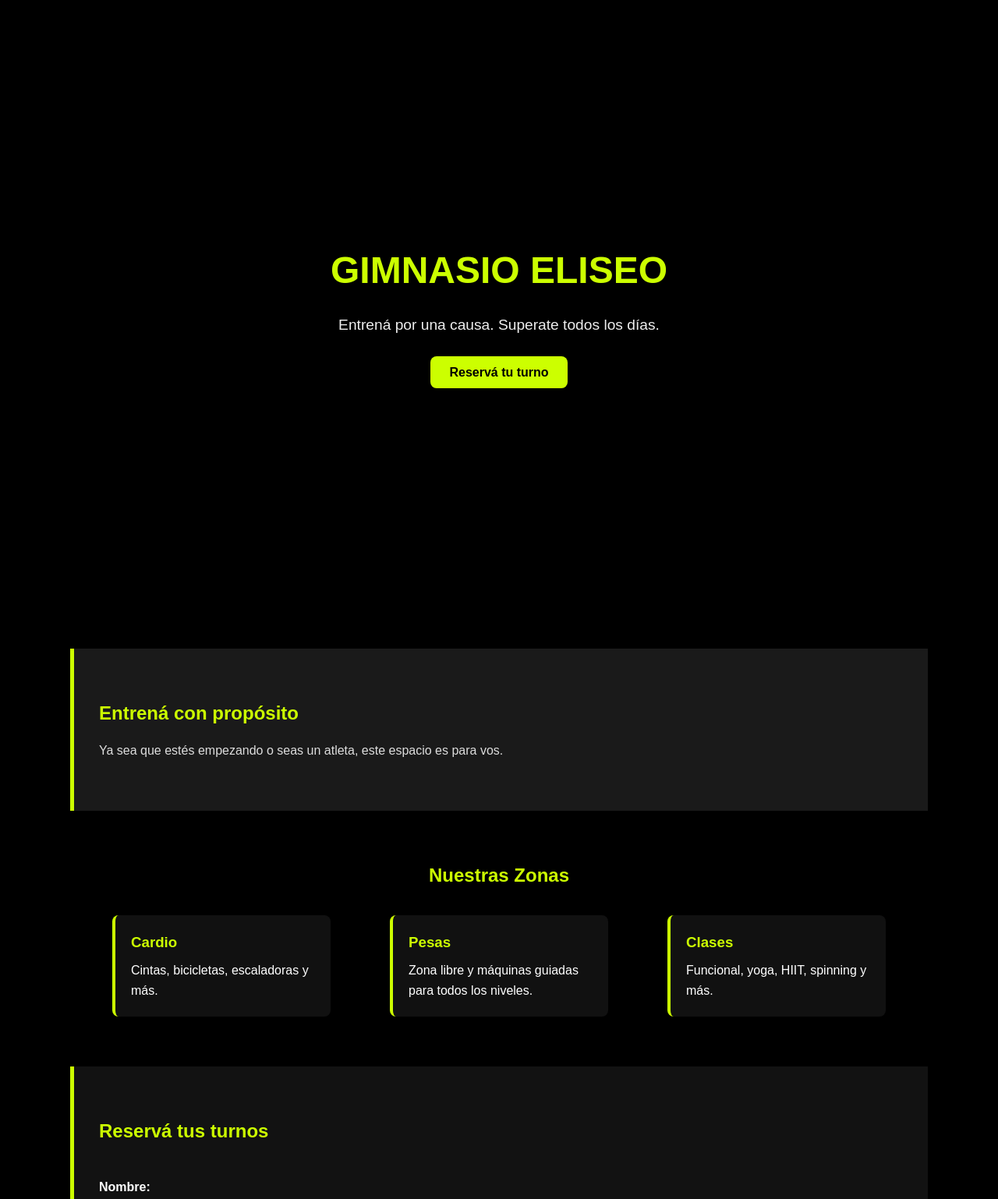
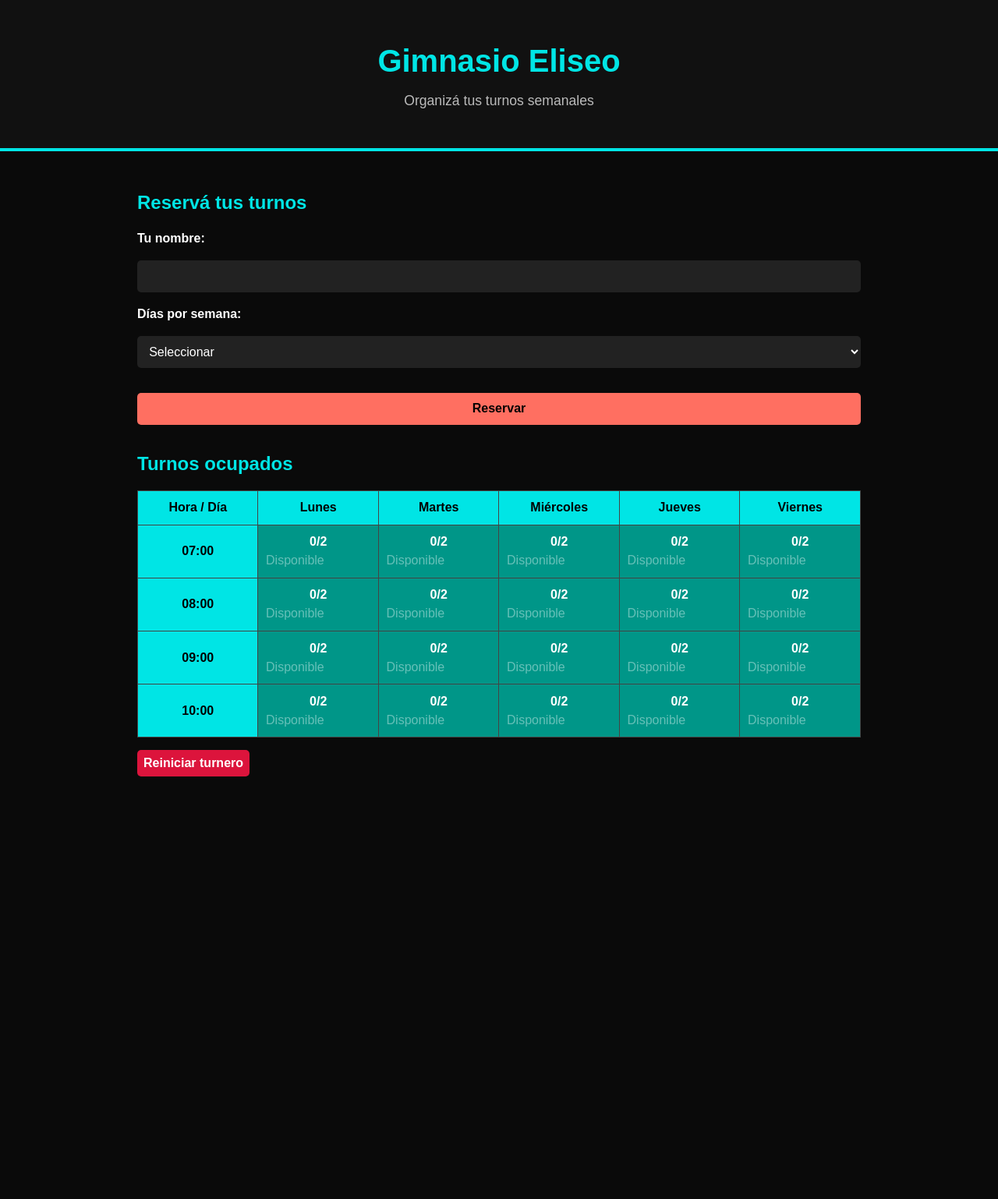
Before and after one commit to Pilita369/simulador-turnos-eliseo, a plain HTML site: page index.html in a window 1280 px wide. Shown: the top 1538 px of the page at 78% size. After the commit the page ends 1044 px from the top, so only its background shows below. Drawn offline with Linux system fonts and the light colour scheme.

Commit message:
mejore el sistema de grilla, ahora hay que volver a armar el html con todas las parte

```diff
--- a/JS/turnos.js
+++ b/JS/turnos.js
@@ -1,3 +1,4 @@
+document.addEventListener("DOMContentLoaded", () => {
   const form = document.getElementById("formTurno");
   const frecuenciaInput = document.getElementById("frecuencia");
   const dinamico = document.getElementById("turnos-dinamicos");
@@ -8,16 +9,17 @@ let turnos = JSON.parse(localStorage.getItem("turnos")) || [];
   const dias = ["Lunes", "Martes", "Miércoles", "Jueves", "Viernes"];
   const horas = ["07:00", "08:00", "09:00", "10:00"];
 
+  // === Generador de campos dinámicos reutilizable ===
   function generarCampos(frecuencia) {
-  dinamico.innerHTML = ""; // Limpiamos primero
+    dinamico.innerHTML = "";
 
     for (let i = 1; i <= frecuencia; i++) {
       const div = document.createElement("div");
       div.classList.add("grupo-turno");
 
-    // Día
       const labelDia = document.createElement("label");
       labelDia.textContent = `Día ${i}:`;
+
       const selectDia = document.createElement("select");
       selectDia.name = `dia${i}`;
       dias.forEach(d => {
@@ -27,9 +29,9 @@ function generarCampos(frecuencia) {
         selectDia.appendChild(opt);
       });
 
-    // Hora
       const labelHora = document.createElement("label");
       labelHora.textContent = `Hora ${i}:`;
+
       const selectHora = document.createElement("select");
       selectHora.name = `hora${i}`;
       horas.forEach(h => {
@@ -39,7 +41,6 @@ function generarCampos(frecuencia) {
         selectHora.appendChild(opt);
       });
 
-    // Agregar al form
       div.appendChild(labelDia);
       div.appendChild(selectDia);
       div.appendChild(labelHora);
@@ -60,74 +61,95 @@ form.addEventListener("submit", (e) => {
     const nombre = document.getElementById("nombre").value.trim();
     const frecuencia = parseInt(frecuenciaInput.value);
 
-  if (!nombre || !frecuencia) return alert("Completa todos los campos");
+    if (!nombre || (frecuencia !== 2 && frecuencia !== 3)) {
+      alert("Completá tus datos correctamente.");
+      return;
+    }
 
-  let nuevosTurnos = [];
+    // Eliminamos primero los turnos del mismo nombre
+    turnos = turnos.filter(t => t.nombre !== nombre);
 
+    const nuevos = [];
     for (let i = 1; i <= frecuencia; i++) {
       const dia = form[`dia${i}`].value;
       const hora = form[`hora${i}`].value;
 
-    const turnoRepetido = turnos.filter(t => t.dia === dia && t.hora === hora);
-
-    if (turnoRepetido.length >= 2) {
-      alert(`El turno del ${dia} a las ${hora} ya está completo.`);
+      const ocupados = turnos.filter(t => t.dia === dia && t.hora === hora);
+      if (ocupados.length >= 2) {
+        alert(`El turno ${dia} ${hora} está lleno.`);
         return;
       }
 
-    nuevosTurnos.push({ nombre, dia, hora });
+      nuevos.push({ nombre, dia, hora });
     }
 
-  // Guardar y actualizar
-  turnos = [...turnos, ...nuevosTurnos];
+    turnos = [...turnos, ...nuevos];
     localStorage.setItem("turnos", JSON.stringify(turnos));
     form.reset();
     dinamico.innerHTML = "";
     generarTabla();
   });
 
-// Genera la tabla visual de turnos ocupados
   function generarTabla() {
+    tablaTurnos.innerHTML = "";
     const tabla = document.createElement("table");
     const thead = document.createElement("thead");
-  const tbody = document.createElement("tbody");
-
-  // Encabezado
     const header = document.createElement("tr");
-  header.innerHTML = "<th>Hora / Día</th>";
-  dias.forEach(d => {
-    const th = document.createElement("th");
-    th.textContent = d;
-    header.appendChild(th);
-  });
+    header.innerHTML = "<th>Hora / Día</th>" + dias.map(d => `<th>${d}</th>`).join("");
     thead.appendChild(header);
 
-  // Cuerpo
-  horas.forEach(hora => {
+    const tbody = document.createElement("tbody");
+    horas.forEach(h => {
       const fila = document.createElement("tr");
-    const thHora = document.createElement("th");
-    thHora.textContent = hora;
-    fila.appendChild(thHora);
+      fila.innerHTML = `<th>${h}</th>`;
+      dias.forEach(d => {
+        const celda = document.createElement("td");
+        const inscritos = turnos.filter(t => t.dia === d && t.hora === h);
 
-    dias.forEach(dia => {
-      const td = document.createElement("td");
+        let contenido = `<strong>${inscritos.length}/2</strong>`;
 
-      const ocupados = turnos.filter(t => t.dia === dia && t.hora === hora);
-      td.textContent = ocupados.length > 0 ? `${ocupados.length} 🧍` : "";
-      td.className = ocupados.length >= 2 ? "ocupado" : "disponible";
+        if (inscritos.length > 0) {
+          contenido += inscritos.map(t => {
+            return `
+              <div>
+                🧍 ${t.nombre}
+                <button onclick="eliminarTurno('${t.dia}', '${t.hora}', '${t.nombre}')" style="color:black;font-weight:bold;background:none;border:none;cursor:pointer;">✖</button>
+              </div>
+            `;
+          }).join("");
+        } else {
+          contenido += "<div style='opacity:0.4;'>Disponible</div>";
+        }
 
-      fila.appendChild(td);
+        celda.innerHTML = contenido;
+        celda.className = inscritos.length >= 2 ? "ocupado" : "disponible";
+        fila.appendChild(celda);
       });
-
       tbody.appendChild(fila);
     });
 
     tabla.appendChild(thead);
     tabla.appendChild(tbody);
-
-  tablaTurnos.innerHTML = ""; // Limpiar tabla anterior
     tablaTurnos.appendChild(tabla);
   }
 
-// Mostrar tabla al cargar
+  window.eliminarTurno = (dia, hora, nombre) => {
+    turnos = turnos.filter(t => !(t.dia === dia && t.hora === hora && t.nombre === nombre));
+    localStorage.setItem("turnos", JSON.stringify(turnos));
     generarTabla();
+  };
+
+  const btnReiniciar = document.getElementById("reiniciarTurnos");
+  if (btnReiniciar) {
+    btnReiniciar.addEventListener("click", () => {
+      if (confirm("¿Estás seguro de que querés borrar todos los turnos?")) {
+        localStorage.removeItem("turnos");
+        turnos = [];
+        generarTabla();
+        alert("Turnero reiniciado.");
+      }
+    });
+  }
+
+  generarTabla();
+});
--- a/index.html
+++ b/index.html
@@ -2,90 +2,46 @@
 <html lang="es">
 <head>
   <meta charset="UTF-8" />
-  <meta name="viewport" content="width=device-width, initial-scale=1.0"/>
-  <title>Gimnasio Eliseo</title>
+  <meta name="viewport" content="width=device-width, initial-scale=1.0" />
+  <title>Turnos Gimnasio Eliseo</title>
   <link rel="stylesheet" href="css/estilos.css" />
 </head>
 <body>
-
-  <!-- 🟡 HERO PRINCIPAL -->
   <header class="hero">
-    <div class="hero-contenido">
-      <h1>Gimnasio Eliseo</h1>
-      <p>Entrená por una causa. Superate todos los días.</p>
-      <a href="#turnos" class="btn-hero">Reservá tu turno</a>
-    </div>
+    <h1>Gimnasio Eliseo</h1>
+    <p>Organizá tus turnos semanales</p>
   </header>
 
   <main class="contenedor">
-
-    <!-- 🟡 SECCIÓN DE INTRODUCCIÓN -->
-    <section class="causa">
-      <h2>Entrená con propósito</h2>
-      <p>Ya sea que estés empezando o seas un atleta, este espacio es para vos.</p>
-    </section>
-
-    <!-- 🟡 SECCIÓN DE AMENITIES -->
-    <section class="amenities">
-      <h2>Nuestras Zonas</h2>
-      <div class="grid-amenities">
-        <div class="item">
-          <h3>Cardio</h3>
-          <p>Cintas, bicicletas, escaladoras y más.</p>
-        </div>
-        <div class="item">
-          <h3>Pesas</h3>
-          <p>Zona libre y máquinas guiadas para todos los niveles.</p>
-        </div>
-        <div class="item">
-          <h3>Clases</h3>
-          <p>Funcional, yoga, HIIT, spinning y más.</p>
-        </div>
-      </div>
-    </section>
-
-    <!-- 🟡 SECCIÓN DE TURNOS -->
-    <section id="turnos" class="turnos">
+    <section class="formulario">
       <h2>Reservá tus turnos</h2>
-
       <form id="formTurno">
-        <label for="nombre">Nombre:</label>
+        <label for="nombre">Tu nombre:</label>
         <input type="text" id="nombre" required />
 
-        <label for="frecuencia">¿Cuántos días por semana vas a venir?</label>
+        <label for="frecuencia">Días por semana:</label>
         <select id="frecuencia" required>
           <option value="">Seleccionar</option>
           <option value="2">2 veces</option>
           <option value="3">3 veces</option>
-          <option value="0">Borrar selección de días</option>
         </select>
 
-        <!-- Acá se agregan dinámicamente los días + horarios -->
         <div id="turnos-dinamicos"></div>
 
         <button type="submit">Reservar</button>
       </form>
     </section>
 
-    <!-- 🟡 SECCIÓN DE GRILLA DE TURNOS -->
-    <section class="grilla-turnos">
-      <h2>Turnos Ocupados</h2>
-
-      <!-- Acá va la tabla generada por JavaScript -->
+    <section class="tabla-turnos">
+      <h2>Turnos ocupados</h2>
       <div id="tabla-turnos"></div>
-
-      <!-- BOTONES DE ADMINISTRACIÓN -->
-      <div class="botones-admin">
-        <button id="reiniciarTurnero">🧹 Reiniciar turnero (eliminar todos)</button>
-        <button id="borrarMisTurnos">🧺 Eliminar mis turnos</button>
-      </div>
     </section>
 
+    <button id="reiniciarTurnos" style="margin-top: 1rem; background-color: crimson; color: white; padding: 0.5rem; border: none; border-radius: 5px; cursor: pointer;">
+  Reiniciar turnero
+</button>
+
   </main>
-
-  <footer class="footer">
-    <p>© 2025 Gimnasio Eliseo. Todos los derechos reservados.</p>
-  </footer>
 
   <script src="JS/turnos.js"></script>
 </body>
--- a/sass/estilos.scss
+++ b/sass/estilos.scss
@@ -1,4 +1,4 @@
-/* === RESET Y FUENTES === */
+/* === ESTILOS GENERALES === */
 * {
   margin: 0;
   padding: 0;
@@ -7,122 +7,41 @@
 
 body {
   font-family: 'Arial', sans-serif;
-  background-color: #000;
-  color: #fff;
-  line-height: 1.6;
+  background-color: #0a0a0a;
+  color: #ffffff;
+  line-height: 1.5;
 }
 
-/* === HERO PRINCIPAL === */
+/* === HERO === */
 .hero {
-  background: url('../img/hero.jpg') no-repeat center center/cover;
-  height: 100vh;
-  display: flex;
-  align-items: center;
-  justify-content: center;
   text-align: center;
-  position: relative;
-}
-
-.hero::after {
-  content: '';
-  position: absolute;
-  inset: 0;
-  background-color: rgba(0, 0, 0, 0.6);
-}
-
-.hero-contenido {
-  position: relative;
-  z-index: 1;
-  padding: 2rem;
-  max-width: 700px;
+  padding: 3rem 1rem;
+  background-color: #111;
+  border-bottom: 4px solid #00e5e5; /* turquesa */
 }
 
 .hero h1 {
-  font-size: 3rem;
-  color: #ccff00;
-  text-transform: uppercase;
-  margin-bottom: 1rem;
+  font-size: 2.5rem;
+  color: #00e5e5;
 }
 
 .hero p {
-  font-size: 1.2rem;
-  color: #eee;
-  margin-bottom: 2rem;
+  font-size: 1.1rem;
+  color: #bbb;
+  margin-top: 0.5rem;
 }
 
-.btn-hero {
-  background-color: #ccff00;
-  color: #000;
-  padding: 12px 24px;
-  text-decoration: none;
-  font-weight: bold;
-  border-radius: 8px;
-  transition: background 0.3s;
+/* === CONTENEDOR PRINCIPAL === */
+.contenedor {
+  max-width: 960px;
+  margin: 2rem auto;
+  padding: 1rem;
 }
 
-.btn-hero:hover {
-  background-color: #aaff00;
-}
-
-/* === SECCIONES GENERALES === */
-section {
-  padding: 4rem 2rem;
-  max-width: 1100px;
-  margin: 0 auto;
-}
-
-/* === CAUSA === */
-.causa {
-  background-color: #1a1a1a;
-  border-left: 5px solid #ccff00;
-  margin-top: 2rem;
-}
-
-.causa h2 {
-  color: #ccff00;
+/* === FORMULARIO === */
+.formulario h2 {
+  color: #00e5e5;
   margin-bottom: 1rem;
-}
-
-.causa p {
-  color: #ddd;
-}
-
-/* === AMENITIES === */
-.amenities h2 {
-  color: #ccff00;
-  text-align: center;
-  margin-bottom: 2rem;
-}
-
-.grid-amenities {
-  display: flex;
-  flex-wrap: wrap;
-  gap: 2rem;
-  justify-content: space-around;
-}
-
-.item {
-  background-color: #111;
-  padding: 20px;
-  border-left: 4px solid #ccff00;
-  border-radius: 8px;
-  width: 280px;
-}
-
-.item h3 {
-  color: #ccff00;
-  margin-bottom: 0.5rem;
-}
-
-/* === TURNOS FORMULARIO === */
-.turnos {
-  background-color: #121212;
-  border-left: 5px solid #ccff00;
-}
-
-.turnos h2 {
-  color: #ccff00;
-  margin-bottom: 1.5rem;
 }
 
 form {
@@ -133,80 +52,81 @@ form {
 
 label {
   font-weight: bold;
-  margin-top: 1rem;
 }
 
-input, select, button {
-  padding: 10px;
-  border-radius: 6px;
+input,
+select,
+button {
+  padding: 0.7rem;
+  font-size: 1rem;
   border: none;
-  font-size: 1rem;
+  border-radius: 5px;
 }
 
-input, select {
+input,
+select {
   background-color: #222;
   color: #fff;
 }
 
 button {
-  background-color: #ccff00;
+  background-color: #ff6f61; /* salmón */
   color: #000;
   font-weight: bold;
   cursor: pointer;
-  transition: background-color 0.3s;
+  transition: background 0.3s;
 }
 
 button:hover {
-  background-color: #aaff00;
+  background-color: #ff8a75;
 }
 
-/* === GRILLA DE TURNOS === */
-.grilla-turnos {
-  background-color: #1a1a1a;
-  border-left: 5px solid #ccff00;
-}
-
-.grilla-turnos h2 {
-  color: #ccff00;
-  margin-bottom: 1.5rem;
-}
-
-#tabla-turnos {
-  overflow-x: auto;
+/* === TABLA DE TURNOS === */
+.tabla-turnos h2 {
+  margin: 2rem 0 1rem;
+  color: #00e5e5;
 }
 
 #tabla-turnos table {
   width: 100%;
   border-collapse: collapse;
-  text-align: center;
-  margin-top: 1rem;
   color: #fff;
 }
 
 #tabla-turnos th,
 #tabla-turnos td {
-  padding: 12px;
-  border: 1px solid #333;
+  border: 1px solid #444;
+  padding: 0.6rem;
+  text-align: center;
 }
 
 #tabla-turnos th {
-  background-color: #ccff00;
+  background-color: #00e5e5;
   color: #000;
 }
 
-.ocupado {
-  background-color: #e53935;
+#tabla-turnos td.ocupado {
+  background-color: #ff6f61; /* salmón */
 }
 
-.disponible {
-  background-color: #2e7d32;
+#tabla-turnos td.disponible {
+  background-color: #009688; /* turquesa oscuro */
 }
 
-/* === FOOTER === */
-.footer {
-  background-color: #000;
-  text-align: center;
-  padding: 20px;
-  color: #777;
-  font-size: 0.9rem;
+#tabla-turnos td div {
+  display: flex;
+  justify-content: space-between;
+  align-items: center;
 }
+
+#tabla-turnos td button {
+  background: transparent;
+  border: none;
+  color: #fff;
+  font-size: 1rem;
+  cursor: pointer;
+}
+
+#tabla-turnos td button:hover {
+  color: #ffb3a7;
+}
```
Also changed, not shown: css/estilos.css, 1 other file. Lines whose indentation alone changed are shown as unchanged.
